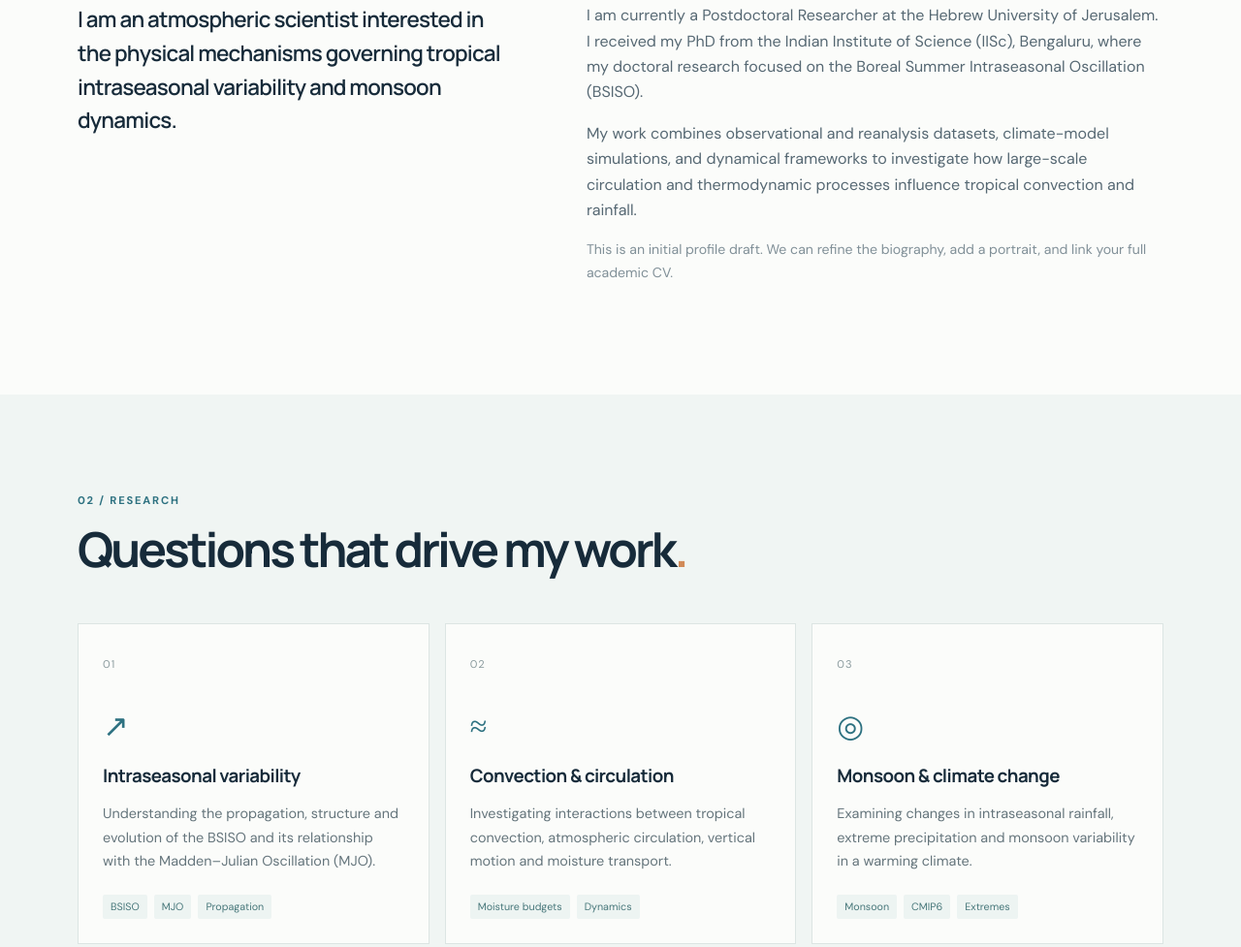
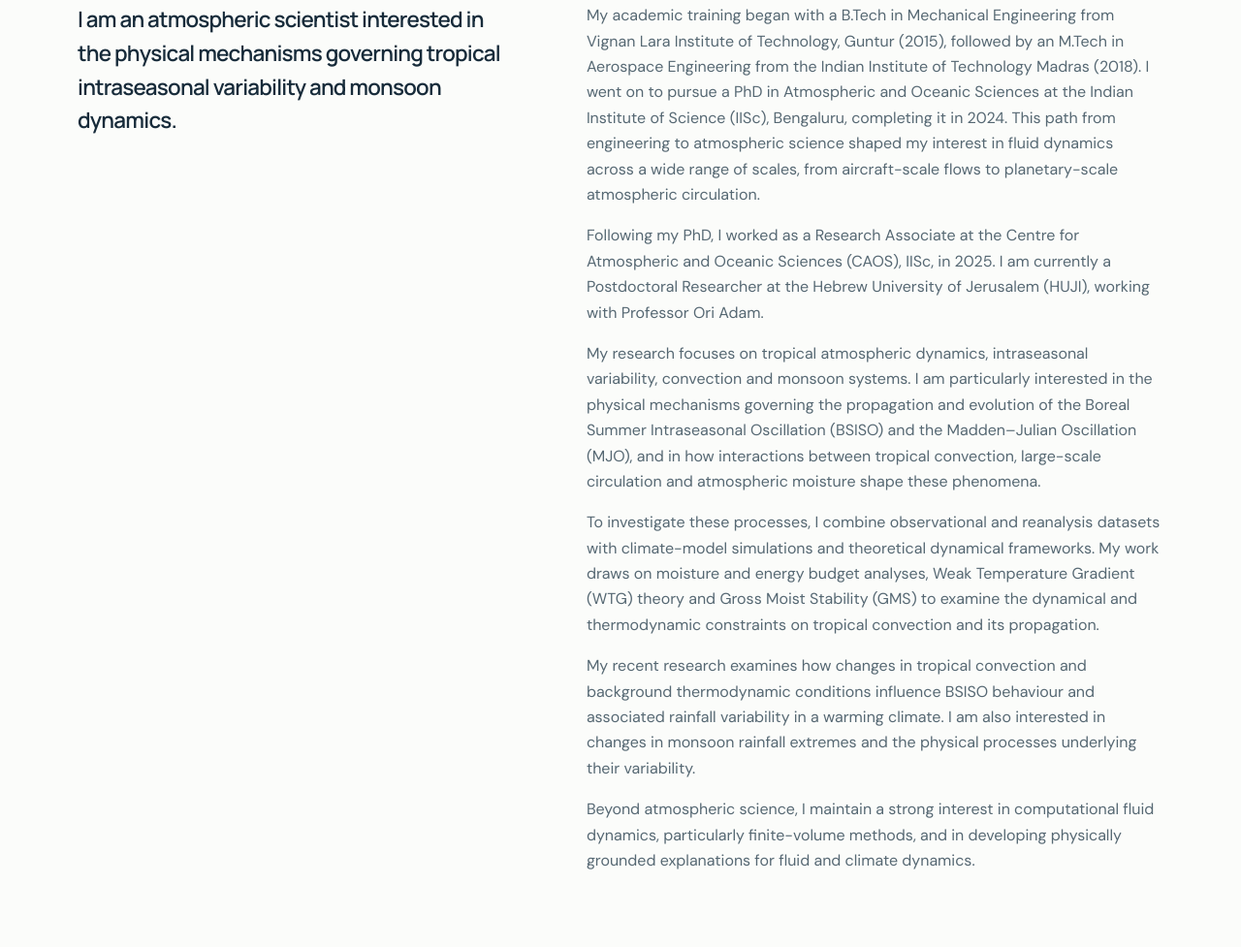
Before and after one commit to adityakott/adityakott.github.io, a plain HTML site: page index.html in a window 1280 px wide. Shown: the part 1215-2192 px from the top of the page at 97% size. Drawn offline with Linux system fonts and the light colour scheme.

Commit message:
Update index.html

```diff
--- a/index.html
+++ b/index.html
@@ -63,11 +63,18 @@
       <div class="about-grid">
         <div class="about-lead">I am an atmospheric scientist interested in the physical mechanisms governing tropical intraseasonal variability and monsoon dynamics.</div>
         <div class="about-body">
-          <p>I am currently a Postdoctoral Researcher at the Hebrew University of Jerusalem. I received my PhD from the Indian Institute of Science (IISc), Bengaluru, where my doctoral research focused on the Boreal Summer Intraseasonal Oscillation (BSISO).</p>
-          <p>My work combines observational and reanalysis datasets, climate-model simulations, and dynamical frameworks to investigate how large-scale circulation and thermodynamic processes influence tropical convection and rainfall.</p>
-          <p class="muted">This is an initial profile draft. We can refine the biography, add a portrait, and link your full academic CV.</p>
-        </div>
-      </div>
+  <p>My academic training began with a B.Tech in Mechanical Engineering from Vignan Lara Institute of Technology, Guntur (2015), followed by an M.Tech in Aerospace Engineering from the Indian Institute of Technology Madras (2018). I went on to pursue a PhD in Atmospheric and Oceanic Sciences at the Indian Institute of Science (IISc), Bengaluru, completing it in 2024. This path from engineering to atmospheric science shaped my interest in fluid dynamics across a wide range of scales, from aircraft-scale flows to planetary-scale atmospheric circulation.</p>
+
+  <p>Following my PhD, I worked as a Research Associate at the Centre for Atmospheric and Oceanic Sciences (CAOS), IISc, in 2025. I am currently a Postdoctoral Researcher at the Hebrew University of Jerusalem (HUJI), working with Professor Ori Adam.</p>
+
+  <p>My research focuses on tropical atmospheric dynamics, intraseasonal variability, convection and monsoon systems. I am particularly interested in the physical mechanisms governing the propagation and evolution of the Boreal Summer Intraseasonal Oscillation (BSISO) and the Madden–Julian Oscillation (MJO), and in how interactions between tropical convection, large-scale circulation and atmospheric moisture shape these phenomena.</p>
+
+  <p>To investigate these processes, I combine observational and reanalysis datasets with climate-model simulations and theoretical dynamical frameworks. My work draws on moisture and energy budget analyses, Weak Temperature Gradient (WTG) theory and Gross Moist Stability (GMS) to examine the dynamical and thermodynamic constraints on tropical convection and its propagation.</p>
+
+  <p>My recent research examines how changes in tropical convection and background thermodynamic conditions influence BSISO behaviour and associated rainfall variability in a warming climate. I am also interested in changes in monsoon rainfall extremes and the physical processes underlying their variability.</p>
+
+  <p>Beyond atmospheric science, I maintain a strong interest in computational fluid dynamics, particularly finite-volume methods, and in developing physically grounded explanations for fluid and climate dynamics.</p>
+</div>
     </section>
 
     <section class="research-section" id="research">
```
